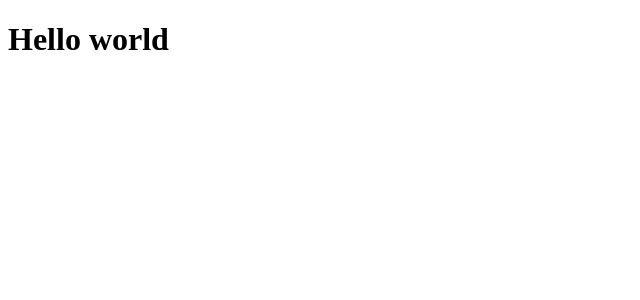
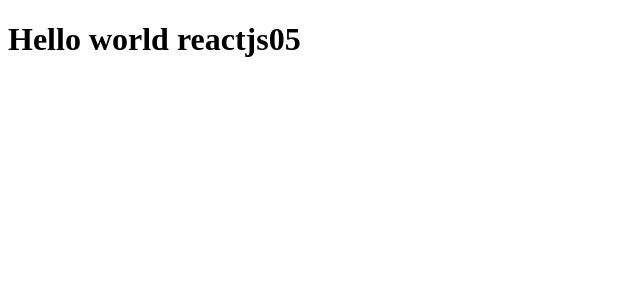
Before and after one commit to matmagamb/ignite, a React app in the folder reactJs/01-github-explore/: page / in a window 1280 px wide. Shown: the top 300 px of the page, without its empty margins (0-640 px from the left). Built offline with nearby package versions, Linux system fonts and the light colour scheme.

Commit message:
webpack server

```diff
--- a/reactJs/01-github-explore/src/App.jsx
+++ b/reactJs/01-github-explore/src/App.jsx
@@ -1,3 +1,3 @@
 export function App(){
-    return <h1>Hello world </h1>
+    return <h1>Hello world reactjs05 </h1>
 }
--- a/reactJs/01-github-explore/webpack.config.js
+++ b/reactJs/01-github-explore/webpack.config.js
@@ -2,6 +2,7 @@
 const HtmlWebpackPlugin = require('html-webpack-plugin')
 
 module.exports = {
+    mode: 'development',
     entry: path.resolve(__dirname, 'src',  'index.jsx'),
     output: {
         path: path.resolve(__dirname, 'dist'),
@@ -9,6 +10,11 @@
     },
     resolve:{
         extensions: ['.js', '.jsx'],
+    },
+    devServer: {
+        static: {
+          directory: path.resolve(__dirname, 'public')
+        }
     },
     plugins:[
         new HtmlWebpackPlugin({
```
